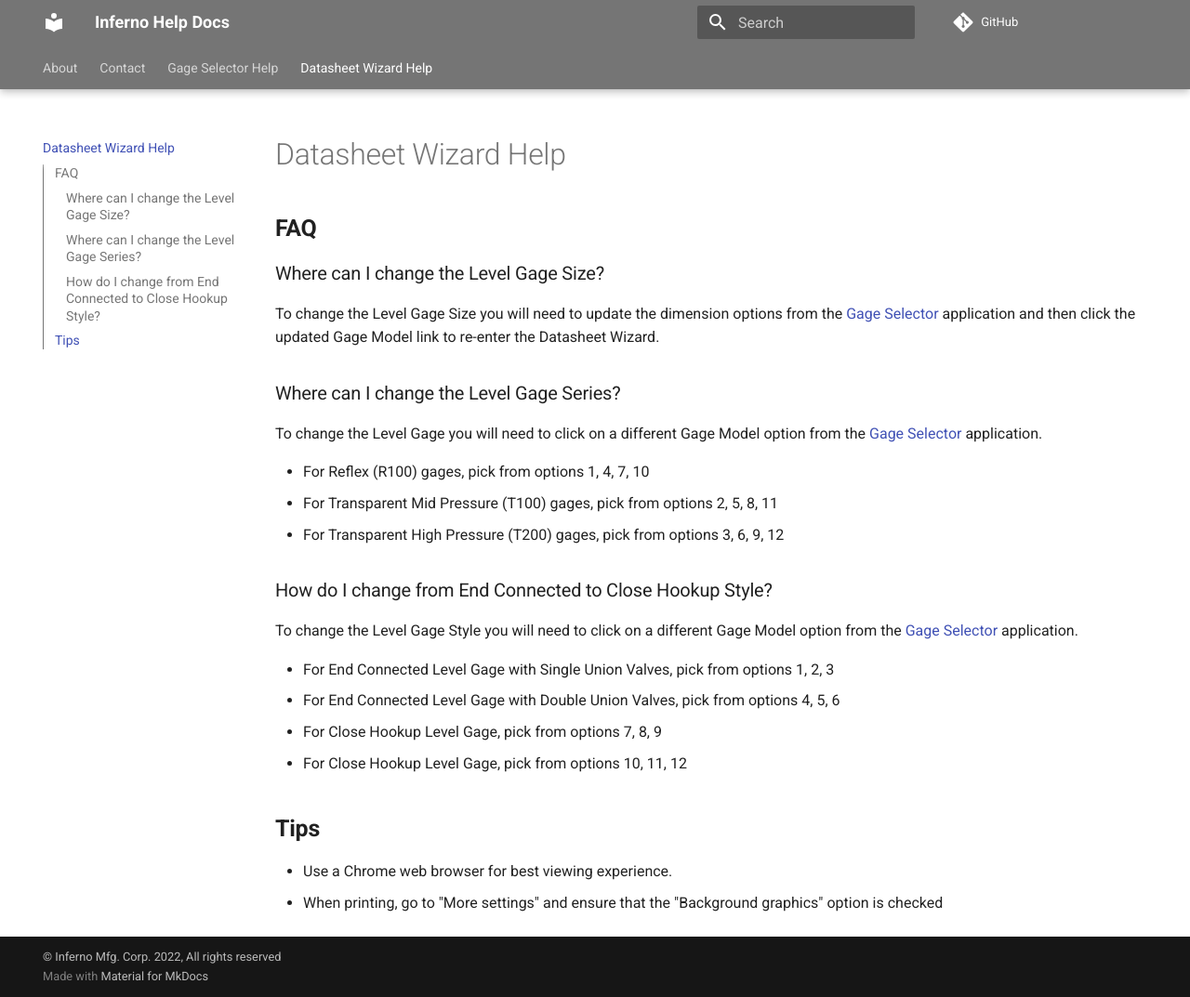
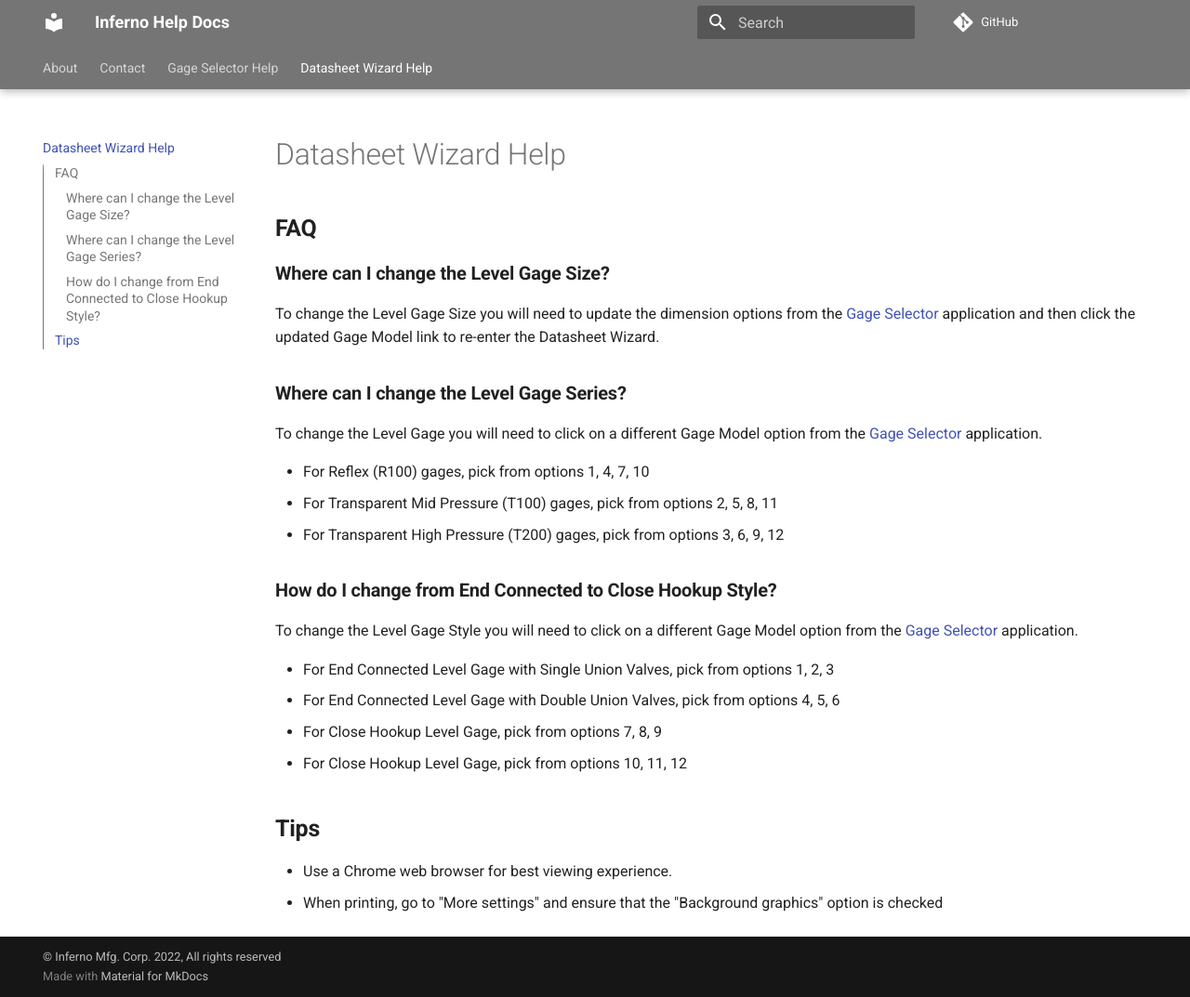
Before and after one commit to InfernoMfg/help-docs, an MkDocs documentation site: the page built from docs/datasheet-wizard.md, in a window 1280 px wide and 1073 px high. Shown: the whole window at 93% size. Built offline with MkDocs 1.6.1 and Material for MkDocs 9.7.7, drawn with Linux system fonts in a browser that asks for light colours; comment, search, counter and statistics services are not loaded.

Commit message:
formatting headers (#10)

```diff
--- a/docs/datasheet-wizard.md
+++ b/docs/datasheet-wizard.md
@@ -1,16 +1,16 @@
 ## **FAQ**
 
-### Where can I change the Level Gage Size?
+### **Where can I change the Level Gage Size?**
 To change the Level Gage Size you will need to update the dimension options from the [Gage Selector](https://gage-selector.infernomfg.net){target=_blank} application and then click the updated Gage Model link to re-enter the Datasheet Wizard.
 
-### Where can I change the Level Gage Series?
+### **Where can I change the Level Gage Series?**
 To change the Level Gage you will need to click on a different Gage Model option from the [Gage Selector](https://gage-selector.infernomfg.net){target=_blank} application.
 
 - For Reflex (R100) gages, pick from options 1, 4, 7, 10
 - For Transparent Mid Pressure (T100) gages, pick from options 2, 5, 8, 11
 - For Transparent High Pressure (T200) gages, pick from options 3, 6, 9, 12
 
-### How do I change from End Connected to Close Hookup Style?
+### **How do I change from End Connected to Close Hookup Style?**
 To change the Level Gage Style you will need to click on a different Gage Model option from the [Gage Selector](https://gage-selector.infernomfg.net){target=_blank} application.
 
 - For End Connected Level Gage with Single Union Valves, pick from options 1, 2, 3
```
